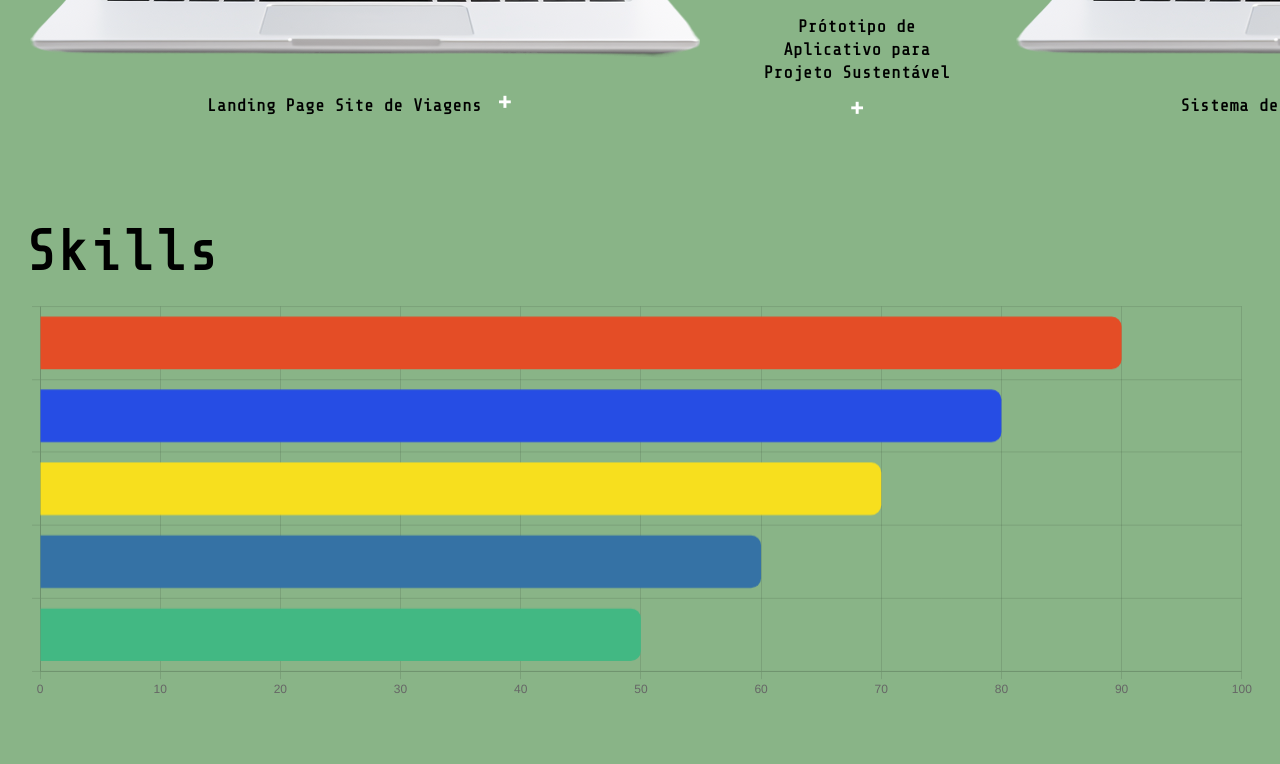
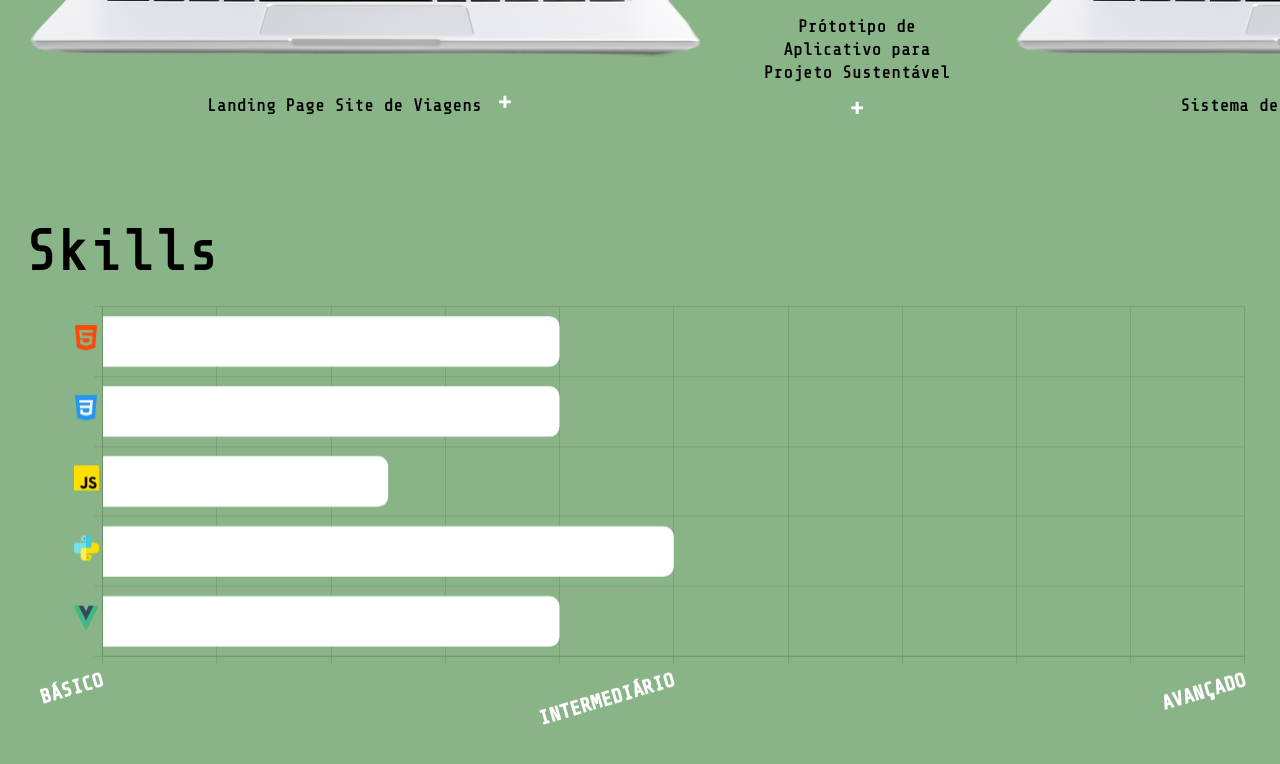
Before and after one commit to AndersonCodhugo/Portifolio, a plain HTML site: page index.html in a window 1280 px wide. Shown: the part 1376-2140 px from the top of the page. Before the commit the page ends 2100 px from the top, so only its background shows below. Drawn offline with nearby package versions, Linux system fonts and the light colour scheme.

Commit message:
Graficos Fixed - Skills

```diff
--- a/index.html
+++ b/index.html
@@ -47,7 +47,7 @@
 </div>
 <div class="Skills">
     <p class="Ancora" id="Skills">Skills</p>
-    <canvas id="graficoSkills" width="600" height="200"></canvas>
+    <canvas id="graficoSkills" width="680" height="250"></canvas>
 </div>
     <script src="script.js"></script>
 </body>
--- a/script.js
+++ b/script.js
@@ -57,7 +57,7 @@ const skillIcons = [
     'assets/images/vue-js.svg'
 ];
 
-const skillData = [90, 80, 70, 60, 50];
+const skillData = [40, 40, 25, 50, 40];
 
 // Pré-carrega as imagens
 const loadedIcons = skillIcons.map(src => {
@@ -70,11 +70,11 @@ const ctx = document.getElementById('graficoSkills').getContext('2d');
 const chart = new Chart(ctx, {
     type: 'bar',
     data: {
-        labels: ['', '', '', '', ''],
+        labels: ['HTML', 'CSS', 'JAVASCRIPT', 'PYTHON', 'VUE.JS'],
         datasets: [{
-            label: 'Nível',
+            label: ['Nível'],
             data: skillData,
-            backgroundColor: ['#e44d26', '#264de4', '#f7df1e', '#3572A5', '#42b883'],
+            backgroundColor: ['white'],
             borderRadius: 10,
         }]
     },
@@ -87,7 +87,31 @@ const chart = new Chart(ctx, {
                     font: { size: 24 }
                 }
             },
-            x: { beginAtZero: true, max: 100 }
+            x: {
+                beginAtZero: true,
+                max: 100,
+                ticks: {
+                    callback: function(value) {
+                        if ([0, 50, 100].includes(value)) {
+                            return value === 0 ? 'BÁSICO' :
+                                   value === 50 ? 'INTERMEDIÁRIO' :
+                                   'AVANÇADO';
+                        }
+                        return ''; // Oculta outros valores
+                    },
+                    font: {
+                        size: 20,
+                        family: 'Terminal',
+                        weight: 'bold',
+                        },
+                    color: function(value) {
+                        return value === 0 ? 'white' :
+                                value === 50 ? 'white' :
+                                'white';
+                    }
+                }
+            }
+
         },
         plugins: {
             legend: { display: false }
@@ -99,13 +123,12 @@ const chart = new Chart(ctx, {
             const yAxis = chart.scales.y;
             const ctx = chart.ctx;
             loadedIcons.forEach((img, i) => {
-                // Só desenha se a imagem já estiver carregada
                 if (img.complete) {
                     ctx.drawImage(
                         img,
-                        yAxis.left - 40,
+                        yAxis.left - 15,
                         yAxis.getPixelForValue(i) - 16,
-                        32, 32
+                        25, 25
                     );
                 }
             });
```
